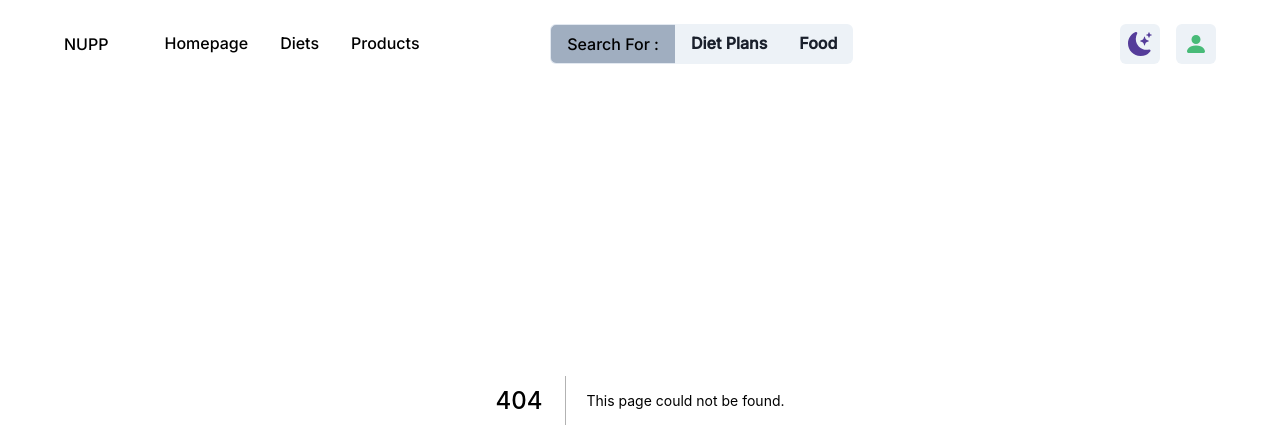
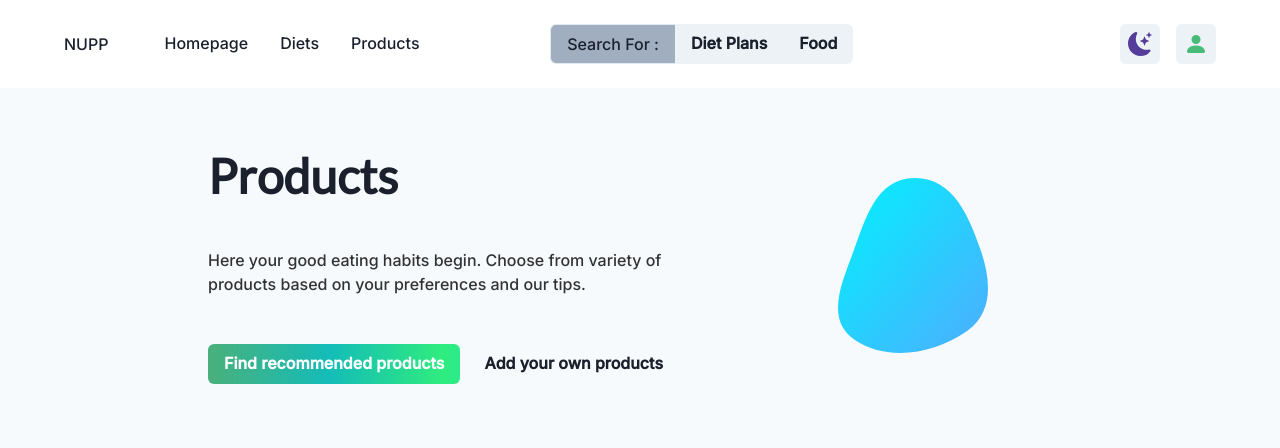
Before and after one commit to Makakusnik/Nupp, a Next.js app: page /products in a window 1280 px wide. Before the commit this address had no page. Shown: the top 448 px of the page. Built offline with nearby package versions, Linux system fonts and the light colour scheme.

Commit message:
Added products page

```diff
--- /dev/null
+++ b/pages/products/index.tsx
@@ -0,0 +1,49 @@
+import { Button, ButtonGroup, Container } from "@chakra-ui/react";
+import { NextPage } from "next";
+import Head from "next/head";
+import Header, {
+  HeaderHeading,
+  HeaderImageSection,
+  HeaderMainSection,
+  HeaderText,
+} from "../../components/Content/Header";
+import { BlobAnimatedJsx } from "../../components/Misc/BlobVectorJsx";
+import { dataBlue } from "../../testdata/blobData";
+
+const Products: NextPage = () => {
+  return (
+    <Container p="0" paddingTop={"88px"} w="100%" minW="100%">
+      <Head>
+        <title>Nupp | Products</title>
+        <meta
+          name="description"
+          content="Rich database with many products from Slovak groceries with detailed macro nutrients and costs."
+        />
+        <link rel="icon" href="/favicon.ico" />
+      </Head>
+      <Header>
+        <HeaderMainSection>
+          <HeaderHeading>Products</HeaderHeading>
+          <HeaderText>
+            Here your good eating habits begin. Choose from variety of products
+            based on your preferences and our tips.
+          </HeaderText>
+          <ButtonGroup>
+            <Button variant="CTA">Find recommended products</Button>
+            <Button variant="ghost">Add your own products</Button>
+          </ButtonGroup>
+        </HeaderMainSection>
+        <HeaderImageSection>
+          <BlobAnimatedJsx
+            id="svg1"
+            left="25%"
+            top="25%"
+            data={dataBlue}
+          ></BlobAnimatedJsx>
+        </HeaderImageSection>
+      </Header>
+    </Container>
+  );
+};
+
+export default Products;
```
